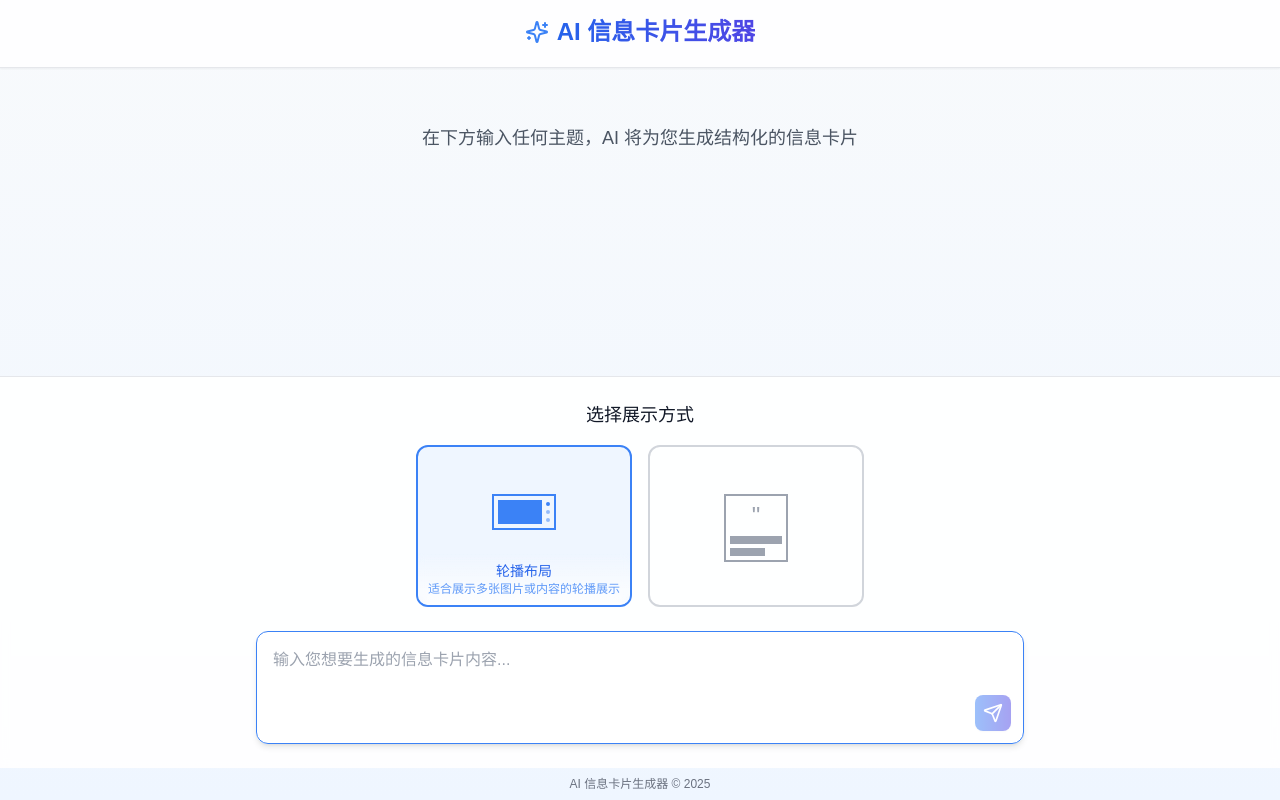
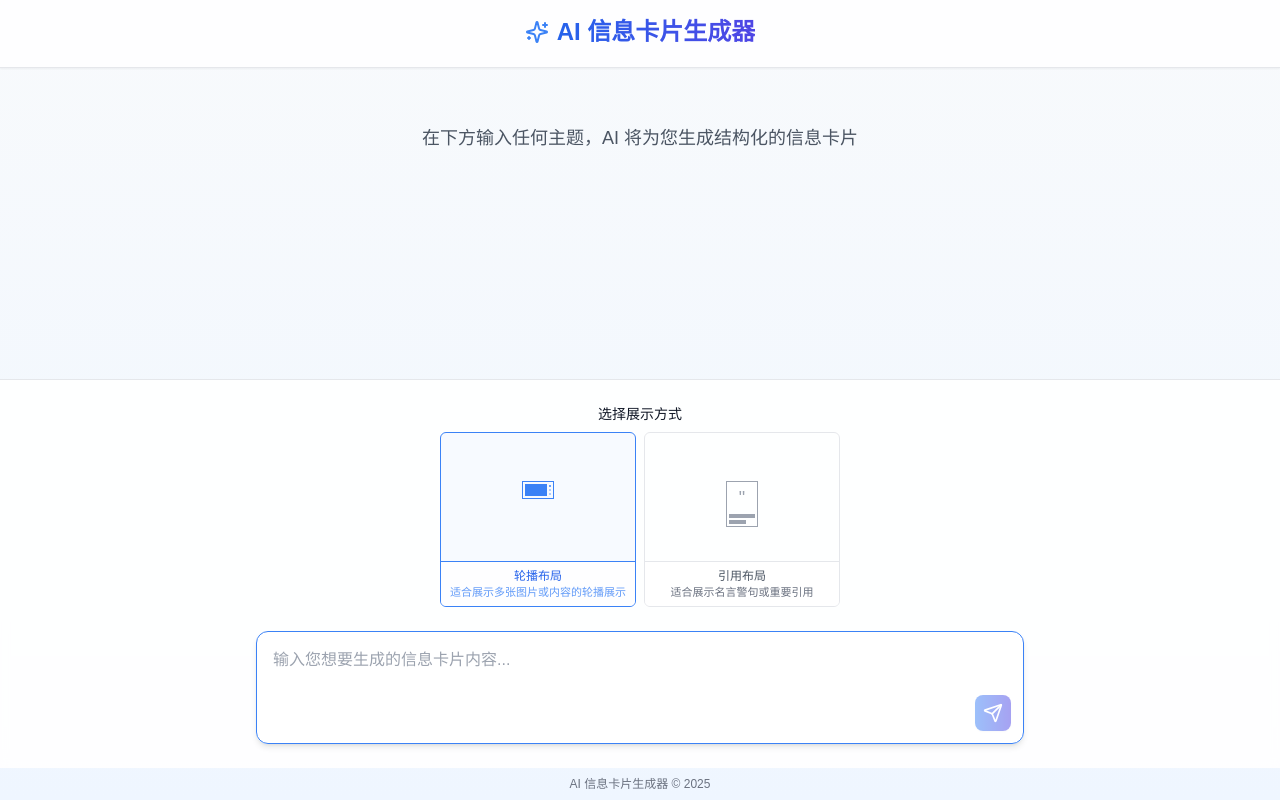
Before and after one commit to ingf/card, a Next.js app: page / in a window 1280 px wide. Built offline with nearby package versions, Linux system fonts and the light colour scheme.

Commit message:
style: 💄 update ui

```diff
--- a/app/page.tsx
+++ b/app/page.tsx
@@ -7,6 +7,7 @@ import { Sparkles, Loader2, Send, Clock, Eye, ExternalLink, LayoutGrid, AlignLef
 import Link from "next/link";
 import { useSessionStorage } from "@/lib/hooks/useSessionStorage";
 import { cn } from "@/lib/utils";
+import { LayoutSelector } from "@/components/LayoutSelector";
 
 export default function Home() {
   const [error, setError] = useState<string>("");
@@ -50,12 +51,12 @@ export default function Home() {
       id: "carousel",
       name: "轮播布局",
       icon: (
-        <div className="w-full aspect-video border-2 border-current p-1 flex gap-1">
+        <div className="w-full aspect-video border border-current p-0.5 flex gap-0.5">
           <div className="flex-1 h-full bg-current"></div>
-          <div className="w-1 h-full flex flex-col justify-center gap-1">
-            <div className="w-1 h-1 rounded-full bg-current"></div>
-            <div className="w-1 h-1 rounded-full bg-current opacity-50"></div>
-            <div className="w-1 h-1 rounded-full bg-current opacity-50"></div>
+          <div className="w-0.5 h-full flex flex-col justify-center gap-0.5">
+            <div className="w-0.5 h-0.5 rounded-full bg-current"></div>
+            <div className="w-0.5 h-0.5 rounded-full bg-current opacity-50"></div>
+            <div className="w-0.5 h-0.5 rounded-full bg-current opacity-50"></div>
           </div>
         </div>
       ),
@@ -65,10 +66,10 @@ export default function Home() {
       id: "quote",
       name: "引用布局",
       icon: (
-        <div className="w-full aspect-square border-2 border-current p-1">
-          <div className="text-2xl font-serif mb-1">"</div>
-          <div className="w-full h-2 bg-current mb-1"></div>
-          <div className="w-2/3 h-2 bg-current"></div>
+        <div className="w-full aspect-square border border-current p-0.5">
+          <div className="text-lg font-serif mb-0.5">"</div>
+          <div className="w-full h-1 bg-current mb-0.5"></div>
+          <div className="w-2/3 h-1 bg-current"></div>
         </div>
       ),
       description: "适合展示名言警句或重要引用",
@@ -445,53 +446,11 @@ export default function Home() {
         <div className="border-t border-gray-200 bg-white/90 backdrop-blur-sm p-6">
           <div className="max-w-3xl mx-auto space-y-6">
             {/* 布局选择器 */}
-            <div className="flex flex-col items-center space-y-4">
-              <h3 className="text-lg font-medium text-gray-900">选择展示方式</h3>
-              <div className="flex gap-4 w-full max-w-md">
-                {layoutTypes.map((layout) => (
-                  <button
-                    key={layout.id}
-                    onClick={() => setSelectedLayout(layout.id)}
-                    className={cn(
-                      "flex-1 group relative overflow-hidden rounded-xl border-2 transition-all duration-200 aspect-[4/3]",
-                      selectedLayout === layout.id
-                        ? "border-blue-500 text-blue-500 bg-blue-50"
-                        : "border-gray-300 text-gray-400 hover:border-gray-400 hover:text-gray-600 hover:bg-gray-50"
-                    )}
-                  >
-                    <div className="absolute inset-0 flex items-center justify-center">
-                      <div className={cn(
-                        "w-16 h-16 transition-colors duration-200",
-                        selectedLayout === layout.id
-                          ? "text-blue-500"  // 选中状态使用蓝色
-                          : "text-gray-400 group-hover:text-gray-600"  // 未选中状态使用灰色，悬浮时加深
-                      )}>
-                        {layout.icon}
-                      </div>
-                    </div>
-                    <div className={cn(
-                      "absolute bottom-0 left-0 right-0 p-2 text-center transition-all duration-200",
-                      "bg-gradient-to-t from-white/90 to-white/0 backdrop-blur-sm",
-                      selectedLayout === layout.id
-                        ? "translate-y-0 text-blue-600"  // 选中状态文字显示蓝色
-                        : "translate-y-full group-hover:translate-y-0 text-gray-600"  // 未选中状态文字显示深灰色
-                    )}>
-                      <p className="text-sm font-medium">
-                        {layout.name}
-                      </p>
-                      <p className={cn(
-                        "text-xs line-clamp-2",
-                        selectedLayout === layout.id
-                          ? "text-blue-500/80"  // 选中状态描述文字显示淡蓝色
-                          : "text-gray-500"     // 未选中状态描述文字显示灰色
-                      )}>
-                        {layout.description}
-                      </p>
-                    </div>
-                  </button>
-                ))}
-              </div>
-            </div>
+            <LayoutSelector
+              layouts={layoutTypes}
+              selectedLayout={selectedLayout}
+              onLayoutSelect={setSelectedLayout}
+            />
 
             {/* 输入区域 */}
             <div className="relative">
--- /dev/null
+++ b/components/LayoutSelector.tsx
@@ -0,0 +1,72 @@
+import { cn } from "@/lib/utils";
+
+interface LayoutType {
+  id: string;
+  name: string;
+  description: string;
+  icon: React.ReactNode;
+}
+
+interface LayoutSelectorProps {
+  layouts: LayoutType[];
+  selectedLayout: string;
+  onLayoutSelect: (layoutId: string) => void;
+}
+
+export function LayoutSelector({
+  layouts,
+  selectedLayout,
+  onLayoutSelect,
+}: LayoutSelectorProps) {
+  return (
+    <div className="flex flex-col items-center space-y-2">
+      <h3 className="text-sm font-medium text-gray-900">选择展示方式</h3>
+      <div className="flex gap-2 w-full max-w-[400px]">
+        {layouts.map((layout) => (
+          <button
+            key={layout.id}
+            onClick={() => onLayoutSelect(layout.id)}
+            className={cn(
+              "flex-1 group relative rounded-md border overflow-hidden transition-all duration-200",
+              selectedLayout === layout.id
+                ? "border-blue-500 text-blue-500 bg-blue-50/50"
+                : "border-gray-200 text-gray-400 hover:border-gray-300 hover:text-gray-600 hover:bg-gray-50/50"
+            )}
+          >
+            {/* 图标区域 */}
+            <div className="aspect-[3/2] flex items-center justify-center p-1.5 border-b border-inherit">
+              <div className={cn(
+                "w-8 h-8 transition-colors duration-200",
+                selectedLayout === layout.id
+                  ? "text-blue-500"
+                  : "text-gray-400 group-hover:text-gray-600"
+              )}>
+                {layout.icon}
+              </div>
+            </div>
+
+            {/* 文字描述区域 */}
+            <div className="p-1.5 text-center bg-white/90">
+              <p className={cn(
+                "text-xs font-medium mb-0.5",
+                selectedLayout === layout.id
+                  ? "text-blue-600"
+                  : "text-gray-600"
+              )}>
+                {layout.name}
+              </p>
+              <p className={cn(
+                "text-[11px] leading-tight",
+                selectedLayout === layout.id
+                  ? "text-blue-500/80"
+                  : "text-gray-500"
+              )}>
+                {layout.description}
+              </p>
+            </div>
+          </button>
+        ))}
+      </div>
+    </div>
+  );
+}
```
